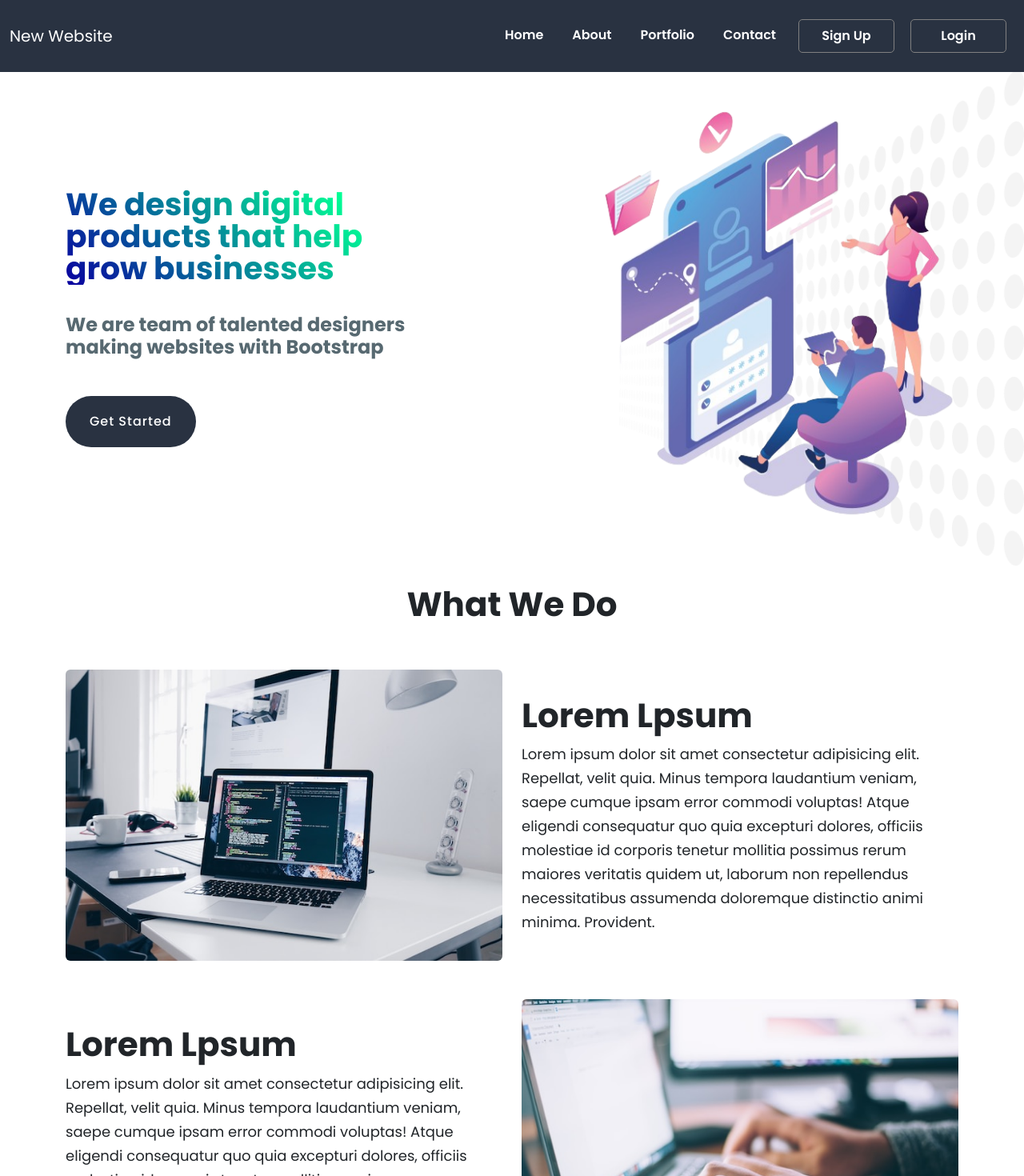
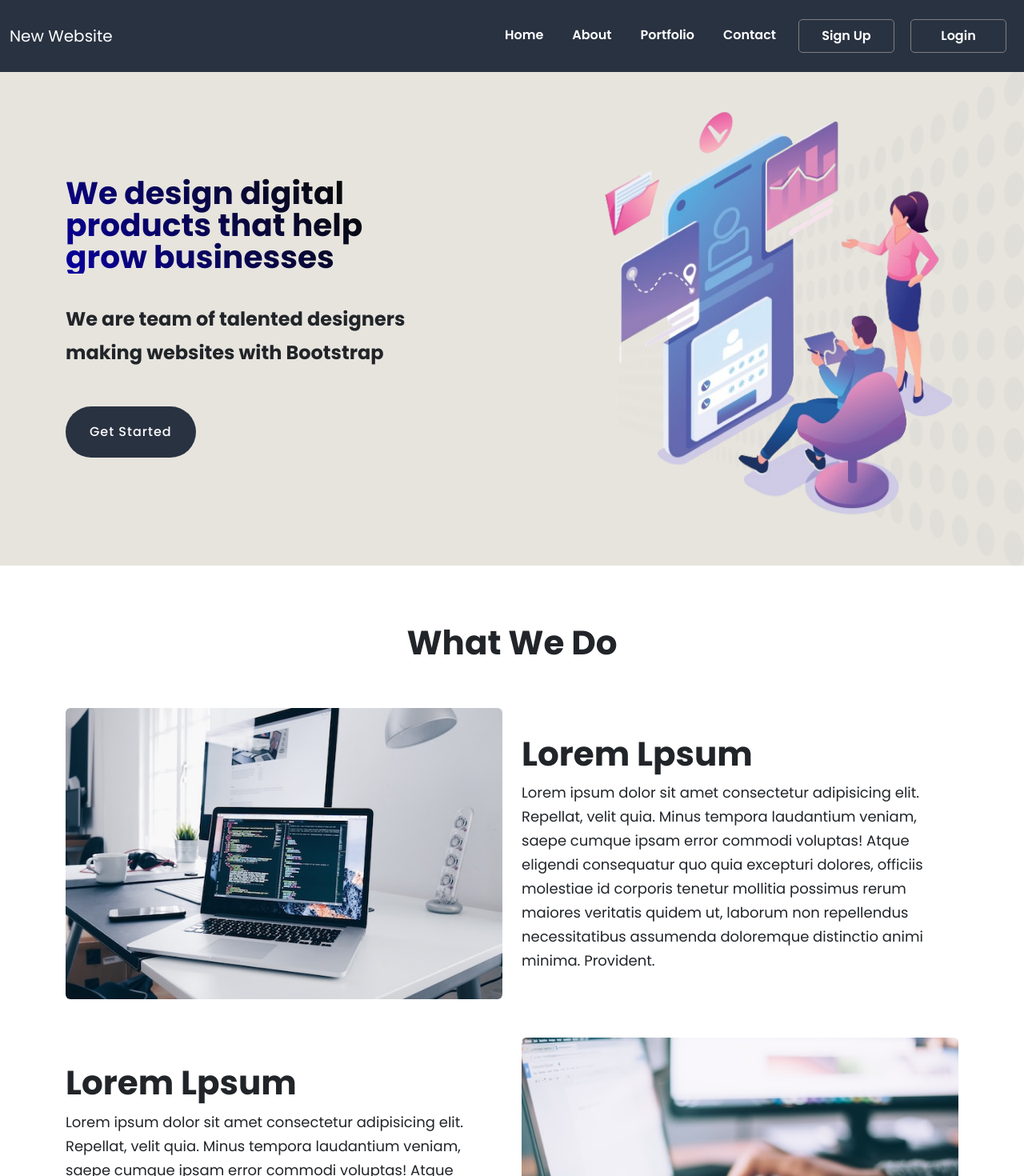
Before and after one commit to Asifmzn12/Website, a React (Vite) app: page / in a window 1280 px wide. Shown: the top 1470 px of the page at 80% size. Built offline with nearby package versions, Linux system fonts and the light colour scheme; no server answers.

Commit message:
background changes

```diff
--- a/src/Component/Home.jsx
+++ b/src/Component/Home.jsx
@@ -35,6 +35,7 @@ function Home() {
   return (
     <>
       <section id="hero">
+
         <div className="container my-5">
           <div className="row justify-content-between">
             <div className="col-lg-5 pt-5 pt-lg-0 order-2 order-lg-1 d-flex align-items-center" data-aos="zoom-out" data-aos-delay="20" >
@@ -62,13 +63,13 @@ function Home() {
         </div>
       </section>
 
-      <div className="container py-3 py-lg-4">
+      <div className="container mt-5 py-3 py-lg-4">
         <div className="text-center">
           <h2>What We Do</h2>
         </div>
         <div className="row py-1 py-lg-5 sectionbox justify-content-center align-items-center gy-5">
           {boxes.map((box, index) => (
-            <div key={index} className="col-md-6  " data-aos="zoom-out" data-aos-delay="40">
+            <div key={index} className="col-md-6  " data-aos="zoom-out" data-aos-delay="100">
               <Box type={box.type} content={box.content} />
             </div>
           ))}
--- a/src/assets/css/contact.css
+++ b/src/assets/css/contact.css
@@ -21,7 +21,7 @@ color:#ff0000;
     box-shadow: none;
 }
 .bg-wheat{
-    background-color: wheat;
+    background-color: #e7e4de;
 }
 
 .Contactus::before{
@@ -30,7 +30,7 @@ position:absolute;
 top: 0;
 right:0;
 left:0;
-background:wheat;
+background:#e7e4de;
 }
 .social-icons .icons{
     border: 2px solid black;
--- a/src/assets/css/home.css
+++ b/src/assets/css/home.css
@@ -62,14 +62,14 @@
   color: #364146;
 }
 #hero h2 {
-  color: #576971;
   margin-bottom: 30px;
   font-size: 24px;
+  line-height: 42px;
 }
 
 #hero h1{
-  background: -webkit-linear-gradient(45deg, #09009f, #00ff95 80%);
-    -webkit-background-clip: text;
+  background: -webkit-linear-gradient(45deg, #09009f, #080a09 80%);
+      -webkit-background-clip: text;
     -webkit-text-fill-color: transparent;
 
 
@@ -191,5 +191,26 @@ line-height: 30px;
 .icon-box p{
   font-size: 15px;
   font-weight: 400;
+}
+
+
+#hero{
+  height: 100%;
+    position: relative;
+    background-color: #e7e4de;
+    background-image: linear-gradient(315deg,
+            #a37b3c 0% transparent, #efece5 74%);
 
 }
+
+/* #hero:before {
+  content: "";
+  position: absolute;
+  bottom: 0;
+  left: 0;
+  width: 100%;
+  height:300px;
+  background: url("images/wave.png");
+  background-size: cover;
+  background-repeat: no-repeat;
+} */
```
Also changed, not shown: public/images/wave.png (added).
